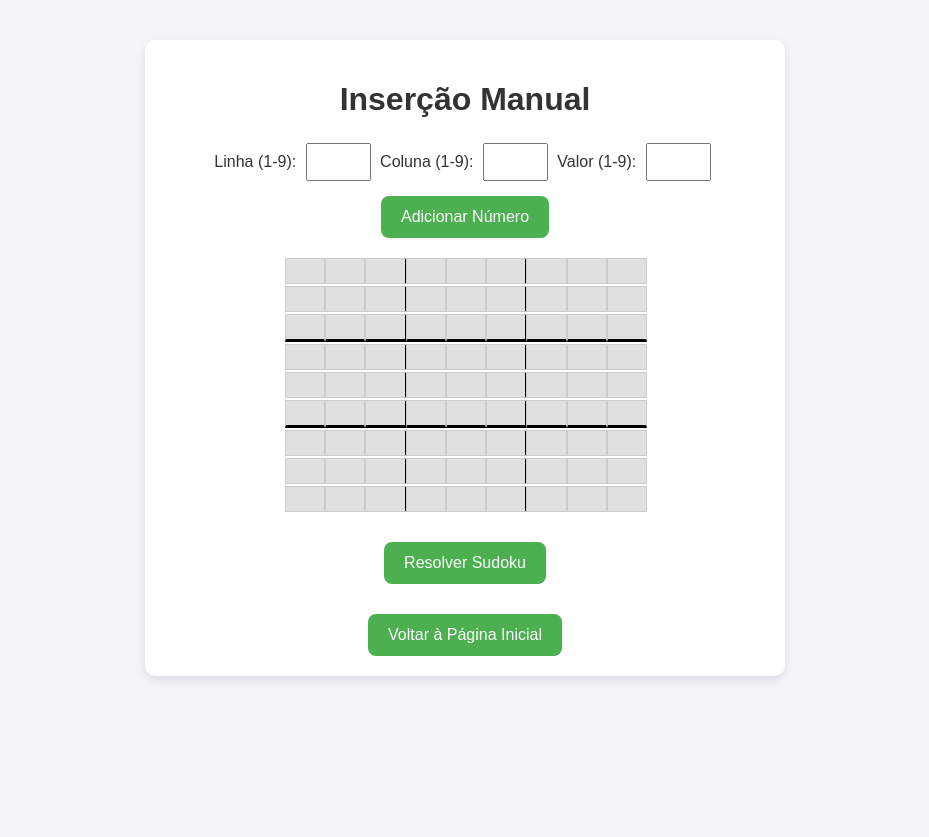
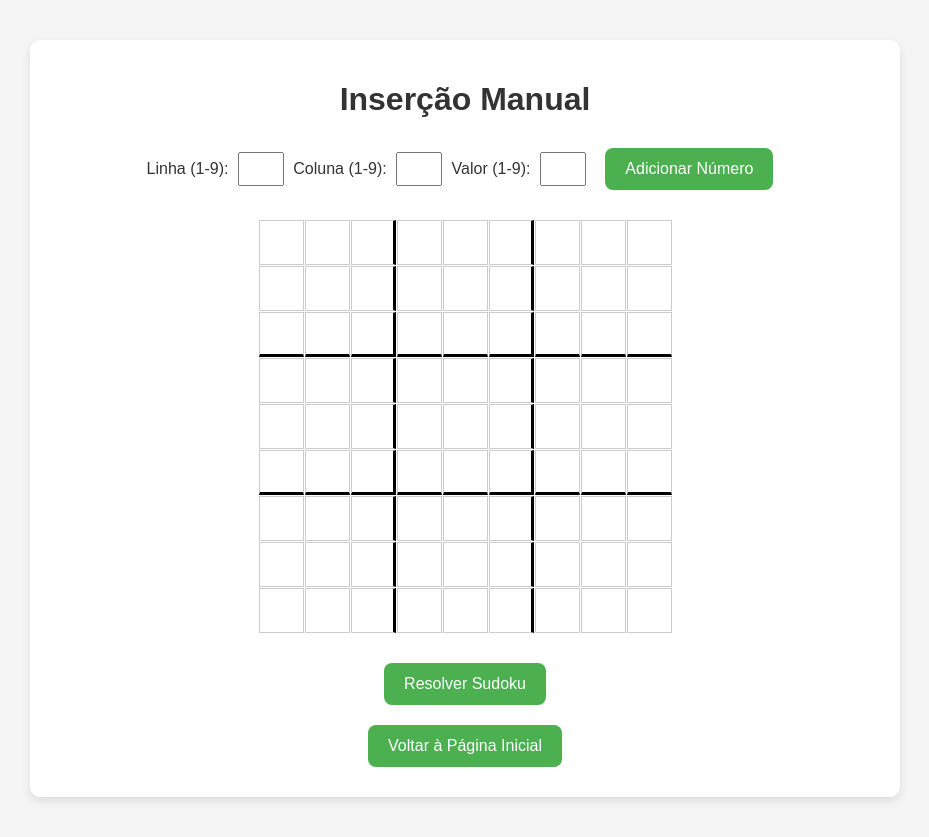
Before and after one commit to JRacanelli16/Sudoku, a Flask app: page /manual in a window 1280 px wide. Shown: the whole page, without its empty margins (175-1104 px from the left). Before the commit the page ends 680 px from the top, so only its background shows below. Run offline with Flask 3, Linux system fonts and the light colour scheme.

Commit message:
Update style.css

```diff
--- a/static/style.css
+++ b/static/style.css
@@ -1,73 +1,140 @@
-
 body {
   font-family: Arial, sans-serif;
-  background: #f4f4f9;
+  background: #f5f5f5;
   color: #333;
   margin: 0;
   padding: 0;
 }
 
 .container {
-  max-width: 600px;
+  max-width: 830px;
   margin: 40px auto;
-  background: white;
+  background: #fff;
   padding: 20px;
   border-radius: 10px;
-  box-shadow: 0 4px 10px rgba(0, 0, 0, 0.1);
+  box-shadow: 0 4px 10px rgba(0,0,0,0.1);
   text-align: center;
 }
 
-h1 {
-  margin-bottom: 20px;
-}
+h1 { margin-bottom: 20px; }
 
-form {
-  margin-top: 20px;
-}
 
 .grid {
   display: grid;
-  grid-template-columns: repeat(9, 1fr);
-  gap: 2px;
+  grid-template-columns: repeat(9, 45px);
+  grid-template-rows:    repeat(9, 45px);
+  gap: 1px;
+  justify-content: center;
   margin: 20px auto;
-  width: 100%;
-  max-width: 360px;
 }
 
+
 .cell {
-  width: 100%;
-  padding: 12px 0;
-  background: #e0e0e0;
+  position: relative;
+  display: flex;
+  align-items: center;
+  justify-content: center;
+  background: #fff;
   border: 1px solid #ccc;
-  font-weight: bold;
-  font-size: 18px;
+  box-sizing: border-box;
 }
 
-.bottom-line {
-  border-bottom: 3px solid #000;
+
+.cell input[type="number"] {
+  width: 100%;
+  height: 100%;
+  text-align: center;
+  font-size: 18px;
+  border: none;
+  background: transparent;
+  outline: none;
+  appearance: textfield;
+  box-sizing: border-box;
 }
 
-.right-line {
-  border-right: 3px solid #000;
+input[type=number]::-webkit-inner-spin-button,
+input[type=number]::-webkit-outer-spin-button {
+  -webkit-appearance: none;
+  margin: 0;
+}
+input[type=number] {
+  appearance: textfield;
 }
 
-button {
-  background-color: #4CAF50;
-  color: white;
-  border: none;
-  padding: 12px 20px;
-  font-size: 16px;
-  border-radius: 8px;
-  cursor: pointer;
-  margin-top: 10px;
+.cell input:read-only {
+  font-weight: 700;
+  color: #000;
+  cursor: default;
 }
 
-button:hover {
-  background-color: #45a049;
+
+.cell.correct   input { background:#b7f7b7; }
+.cell.incorrect input { background:#f7b7b7; }
+
+
+.bottom-line { border-bottom: 3px solid #000 !important; }
+.right-line  { border-right:  3px solid #000 !important; }
+
+
+button {
+  background:#4CAF50;
+  color:#fff;
+  border:none;
+  padding:12px 20px;
+  font-size:16px;
+  border-radius:8px;
+  cursor:pointer;
+  margin:10px;
+  transition:background-color .3s ease;
+}
+button:hover { background:#45a049; }
+
+select,
+input[type='number'] {
+  padding:6px;
+  font-size:16px;
+  margin:5px;
 }
 
-select, input[type='number'] {
-  padding: 8px;
-  font-size: 16px;
-  margin: 5px;
+.fixed    { font-weight:700; }
+.solution { color:#198754;   /* verde claro */ }
+
+.cell span {
+  position: absolute;
+  top:50%;
+  left:50%;
+  transform: translate(-50%, -50%);
 }
+
+
+.sudoku-layout{
+  display:flex;
+  align-items:flex-start;
+  gap:2rem;
+  justify-content:center;
+}
+
+.sudoku-board{ flex:0 0 auto; }
+
+.sidebar{
+  display:flex;
+  flex-direction:column;
+  width: 260px;
+}
+
+.sidebar form{ margin-bottom:10px; }
+.sidebar form button{ width:100%; }
+
+.stats{ text-align:center; margin-top:10px; }
+
+@media (max-width:768px){
+  .sudoku-layout{ flex-direction:column; align-items:center; }
+  .sidebar{ width:100%; }
+}
+
+.button-group {
+  display: flex;
+  justify-content: center;
+  gap: 20px;
+}
+.button-group form { margin: 0; }
```
